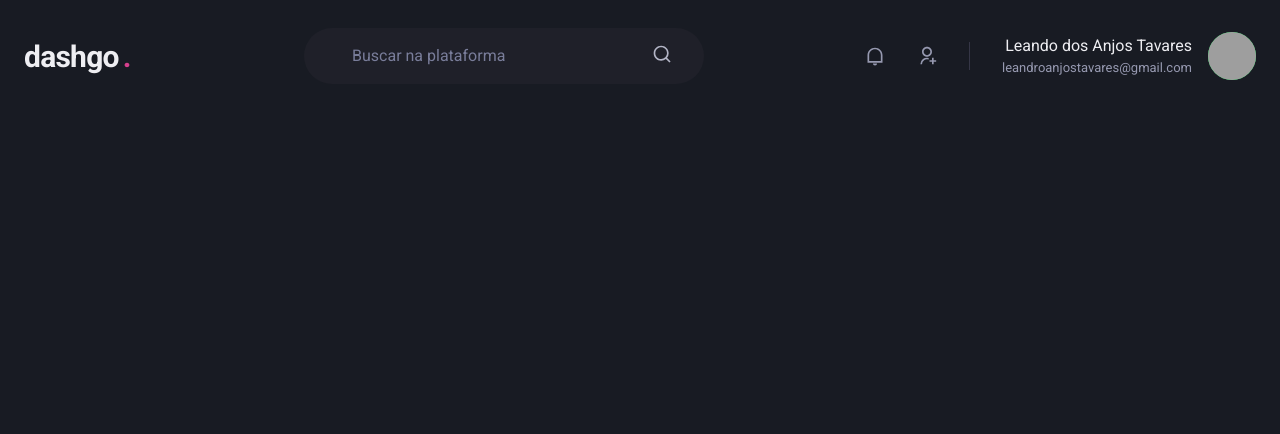
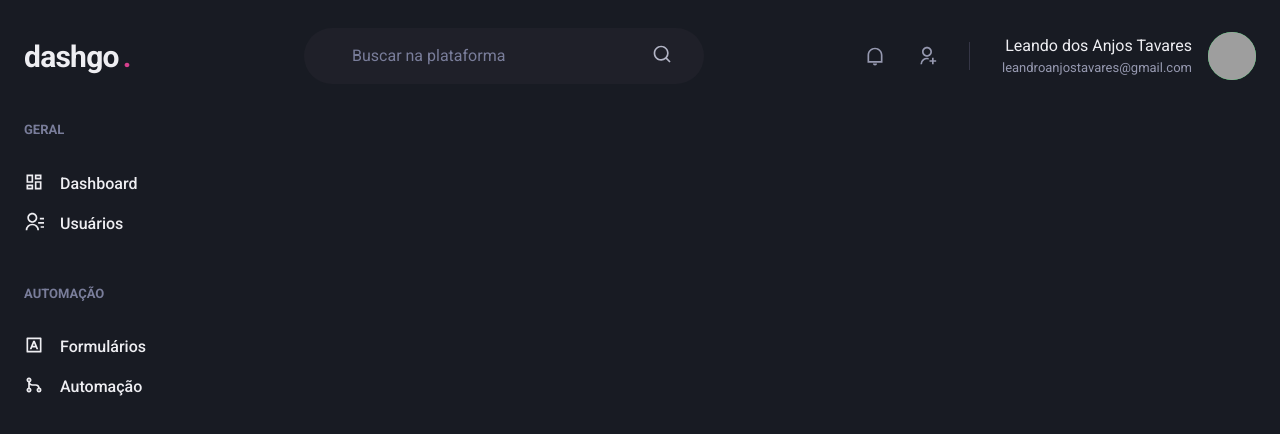
Before and after one commit to leandroatavares/ignite-dash-go, a Next.js app: page /dashboard in a window 1280 px wide. Shown: the top 434 px of the page. Built offline with nearby package versions, Linux system fonts and the light colour scheme; grey boxes are pictures that could not be loaded.

Commit message:
cria estrutura da sidebar

```diff
--- /dev/null
+++ b/src/components/Sidebar/index.tsx
@@ -0,0 +1,38 @@
+import { Box, Icon, Link, Stack, Text } from '@chakra-ui/react';
+import { RiContactsLine, RiDashboardLine, RiGitMergeLine, RiInputMethodLine } from 'react-icons/ri';
+
+export function Sidebar() {
+  return (
+    <Box as="aside" w="64" mr="8">
+      <Stack spacing="12" align="flex-start">
+        <Box>
+          <Text fontWeight="bold" color="gray.400" fontSize="small">GERAL</Text>
+          <Stack spacing="4" mt="8" align="stretch">
+            <Link display="flex" alignContent="center">
+              <Icon as={RiDashboardLine} fontSize="20" />
+              <Text ml="4" fontWeight="medium">Dashboard</Text>
+            </Link>
+            <Link display="flex" alignContent="center">
+              <Icon as={RiContactsLine} fontSize="20" />
+              <Text ml="4" fontWeight="medium">Usuários</Text>
+            </Link>
+          </Stack>
+        </Box>
+
+        <Box>
+          <Text fontWeight="bold" color="gray.400" fontSize="small">AUTOMAÇÃO</Text>
+          <Stack spacing="4" mt="8" align="stretch">
+            <Link display="flex" alignContent="center">
+              <Icon as={RiInputMethodLine} fontSize="20" />
+              <Text ml="4" fontWeight="medium">Formulários</Text>
+            </Link>
+            <Link display="flex" alignContent="center">
+              <Icon as={RiGitMergeLine} fontSize="20" />
+              <Text ml="4" fontWeight="medium">Automação</Text>
+            </Link>
+          </Stack>
+        </Box>
+      </Stack>
+    </Box>
+  )
+}
--- a/src/pages/dashboard.tsx
+++ b/src/pages/dashboard.tsx
@@ -1,7 +1,15 @@
+import { Flex } from '@chakra-ui/react';
 import { Header } from '../components/Header';
+import { Sidebar } from '../components/Sidebar';
 
 export default function Dashboard() {
   return (
-    <Header />
+    <Flex direction="column" h="100vh">
+      <Header />
+
+      <Flex width="100%" my="6" maxWidth="1480" mx="auto" px={6}>
+        <Sidebar />
+      </Flex>
+    </Flex>
   );
 }
```
